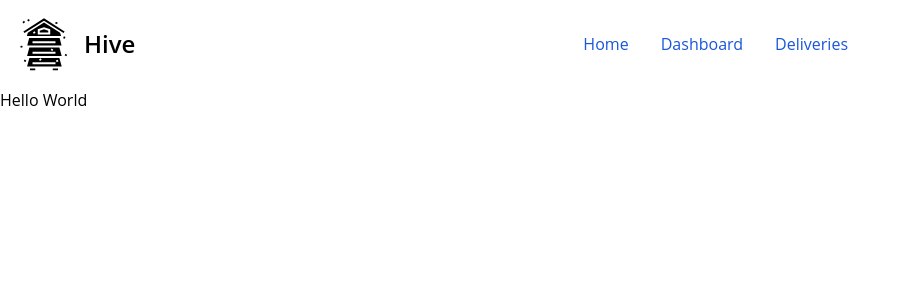
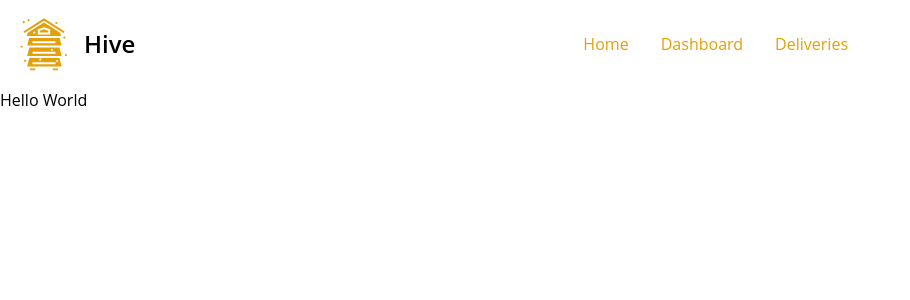
Before and after one commit to hivehomes/hive, a Next.js app: page / in a window 1280 px wide. Shown: the top 300 px of the page, without its empty margins (0-910 px from the left). Built offline with nearby package versions, Linux system fonts and the light colour scheme; no server answers; the database is empty.

Commit message:
pushing topnav styling fixes

```diff
--- a/app/components/Header.tsx
+++ b/app/components/Header.tsx
@@ -20,14 +20,14 @@ export default async function Header() {
 
 
 
-    <nav className='bg-white border-gray-200 dark:bg-gray-900 flex justify-between'>
+    <nav className='bg-white border-gray-200 dark:bg-gray-900 flex justify-between text-yellow-400'>
       <div className='max-w-screen-xl flex flex-wrap p-4 justify-between'>
         <a href="/" className="flex items-center space-x-3 rtl:space-x-reverse">
           <svg className='h-14' xmlns="http://www.w3.org/2000/svg" viewBox="0 0 512 512">
             <path fill="currentColor" d="M256 21.332L75.168 136.406l-7.594 4.832l9.664 15.188l7.594-4.832L256 42.668l171.168 108.926l7.594 4.832l9.664-15.188l-7.594-4.832L256 21.332zm-144.908 5.74l-8.485 13.567l15.26 9.544l8.487-13.565l-15.262-9.548zM72.212 44.02L58.963 56.2l10.825 11.78L83.04 55.8L72.212 44.02zm305.13 10.818l-17.856 2.277l2.024 15.87l17.855-2.276l-2.023-15.872zM256 58.668l-148.127 94.264L99.34 183h312.994l-8.97-30.553L256 58.667zm0 43.846l57 19V169H199v-47.486l57-19zm0 18.972l-39 13V151h78v-16.514l-39-13zm-84.826 18.72l7.363 14.206l-15.98 8.283l-7.364-14.205l15.98-8.283zm266.724 45.745l-7.002 16.585l14.74 6.223l7.003-16.582l-14.742-6.225zM120.258 201l-17.07 69h312.994l-17.137-69H120.258zM151 231h210v18H151v-18zm-93.36 40.188l-17.58 3.863l3.434 15.628l17.58-3.864l-3.433-15.627zM122.187 288l-20.922 78H417.79l-20.997-78H122.186zm203.714 9.682l14.817 10.222l-9.088 13.17l-14.816-10.224l9.086-13.168zM151 327h210v18H151v-18zm302.44 18.64l-9.086 13.17l14.814 10.223l9.088-13.17l-14.817-10.222zM122.185 384l-20.922 78H417.79l-20.997-78H122.186zm103.683 3.213l8.49 13.56l-15.255 9.553l-8.492-13.558l15.256-9.555zM77.65 398.646l-6.744 14.51l16.323 7.588l6.743-14.508l-16.323-7.59zm303.14.815l7.312 14.23l-16.012 8.228l-7.31-14.232l16.01-8.225zM151 423h210v18H151v-18zm-23 57v16h48v-16h-48zm208 0v16h48v-16h-48z"/>
           </svg>
           {/* <img src="https://flowbite.com/docs/images/logo.svg" className="h-8" alt="Flowbite Logo" /> */}
-          <span className="self-center text-2xl font-semibold whitespace-nowrap dark:text-white">Hive</span>
+          <span className="self-center text-2xl font-semibold whitespace-nowrap dark:text-white text-black">Hive</span>
         </a>
       </div>
       <div className='flex items-center md:order-2 space-x-3 md:space-x-0 rtl:space-x-reverse'>
@@ -57,15 +57,15 @@ export default async function Header() {
         </button>
       </div>
       <div className='items-center justify-between hidden w-full md:flex md:w-auto md:order-1' id='navbar-user'>
-        <ul className='flex flex-col font-medium p-4 md:p-0 mt-4 border border-gray-100 rounded-lg bg-gray-50 md:space-x-8 rtl:space-x-reverse md:flex-row md:mt-0 md:border-0 md:bg-white dark:bg-gray-800 md:dark:bg-gray-900 dark:border-gray-700'>
+        <ul className=' flex flex-col font-medium p-4 md:p-0 mt-4 border border-gray-100 rounded-lg bg-gray-50 md:space-x-8 rtl:space-x-reverse md:flex-row md:mt-0 md:border-0 md:bg-white dark:bg-gray-800 md:dark:bg-gray-900 dark:border-gray-700'>
           <li>
-            <a href='#' className='block py-2 px-3 text-white bg-blue-700 rounded md:bg-transparent md:text-blue-700 md:p-0 md:dark:text-blue-500' aria-current='page'>Home</a>
+            <a href='#' className='block py-2 px-3 text-yellow-400  bg-yellow-400 rounded md:bg-transparent md:text-yellow-400 md:p-0 md:dark:text-blue-500' aria-current='page'>Home</a>
           </li>
           <li>
-            <a href='#' className='block py-2 px-3 text-white bg-blue-700 rounded md:bg-transparent md:text-blue-700 md:p-0 md:dark:text-blue-500' aria-current='page'>Dashboard</a>
+            <a href='/dashboard' className='block py-2 px-3 text-yellow-400  bg-yellow-400 rounded md:bg-transparent md:text-yellow-400 md:p-0 md:dark:text-blue-500' aria-current='page'>Dashboard</a>
           </li>
           <li>
-            <a href='#' className='block py-2 px-3 text-white bg-blue-700 rounded md:bg-transparent md:text-blue-700 md:p-0 md:dark:text-blue-500' aria-current='page'>Deliveries</a>
+            <a href='/deliveries' className='block py-2 px-3 text-yellow-400  bg-yellow-400 rounded md:bg-transparent md:text-yellow-400 md:p-0 md:dark:text-blue-500' aria-current='page'>Deliveries</a>
           </li>
         </ul>
       </div>
--- a/app/layout.tsx
+++ b/app/layout.tsx
@@ -15,7 +15,7 @@ export default function RootLayout({ children }: Props) {
       <html lang="en">
         <body>
           <section className="">
-            {/* <SideNav /> */}
+            {/* TOPNAV */}
             <Header />
             <main className="">{children}</main>
           </section>
```
